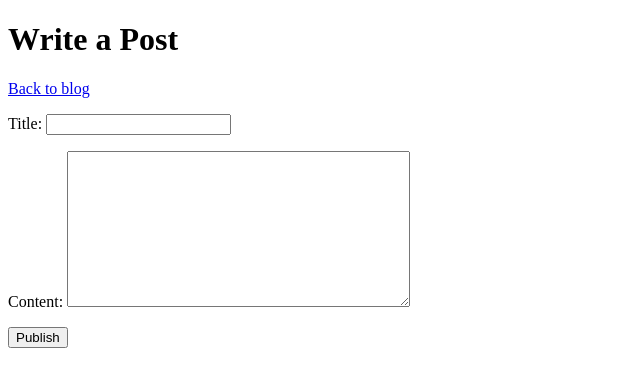
After one commit to kraastian3-sudo/CybsecCourseProject1, a Django app: page /post/new/ in a window 1280 px wide. The commit adds this page. Shown: the top 387 px of the page, without its empty margins (0-640 px from the left). Run offline with Django 5.2, Linux system fonts and the light colour scheme; the visitor is signed in with stand-in values (Sample User, id 1).

Commit message:
users can now create posts

```diff
--- a/app/forms.py
+++ b/app/forms.py
@@ -1,8 +1,15 @@
 from django.contrib.auth.forms import UserCreationForm
 from django.contrib.auth.models import User
+from django.forms import ModelForm
+from .models import Post
 
 
 class RegisterForm(UserCreationForm):
     class Meta:
         model = User
         fields = ("username", "password1", "password2")
+
+class PostForm(ModelForm):
+    class Meta:
+        model = Post
+        fields = ("title", "content")
--- a/app/models.py
+++ b/app/models.py
@@ -1,8 +1,14 @@
 from django.db import models
+from  django.conf import settings
 
 # Create your models here.
 
 class Post(models.Model):
+    author = models.ForeignKey(
+        settings.AUTH_USER_MODEL,
+        on_delete=models.CASCADE,
+        related_name="posts"
+    )
     title = models.CharField(max_length=100)
     content = models.TextField()
     created_time = models.DateTimeField(auto_now_add=True)
--- /dev/null
+++ b/app/templates/blog/post_form.html
@@ -0,0 +1,24 @@
+<!DOCTYPE html>
+<html lang="en">
+<head>
+    <meta charset="UTF-8">
+    <title>Write a Post - My Blog</title>
+</head>
+<body>
+    <header>
+        <h1>Write a Post</h1>
+
+        <a href="{% url 'post_list' %}">Back to blog</a>
+    </header>
+
+    <main>
+        <form method="post">
+            {% csrf_token %}
+
+            {{ form.as_p }}
+
+            <button type="submit">Publish</button>
+        </form>
+    </main>
+</body>
+</html>
--- a/app/templates/blog/post_list.html
+++ b/app/templates/blog/post_list.html
@@ -15,6 +15,8 @@
                 {% csrf_token %}
                 <button type="submit">Logout</button>
             </form>
+
+            <a href="{% url 'post_create' %}">Create post</a>
         {% else %}
             <a href="{% url 'login' %}">Login</a>
             |
--- a/app/urls.py
+++ b/app/urls.py
@@ -7,4 +7,5 @@ urlpatterns = [
     path("", views.post_list, name="post_list"),
     path("post/<int:pk>/", views.post_detail, name="post_detail"),
     path("accounts/register/", views.register, name="register"),
+    path("post/new/", views.create_post, name="post_create")
 ]
--- a/app/views.py
+++ b/app/views.py
@@ -1,9 +1,10 @@
 from django.shortcuts import get_object_or_404, render, redirect
 from django.contrib.auth import login
+from django.contrib.auth.decorators import login_required
 # Create your views here.
 
 from .models import Post
-from .forms import RegisterForm
+from .forms import RegisterForm, PostForm
 
 def post_list(request):
     posts = Post.objects.all().order_by("-created_time")
@@ -25,3 +26,18 @@ def register(request):
         form = RegisterForm
 
     return render(request, "registration/register.html", {"form": form})
+
+@login_required
+def create_post(request):
+    if request.method == "POST":
+        form = PostForm(request.POST)
+
+        if form.is_valid():
+            post = form.save(commit=False)
+            post.author = request.user
+            post.save()
+            return redirect("post_detail", pk=post.pk)
+    else:
+        form = PostForm()
+
+    return render(request, "blog/post_form.html", {"form": form})
```
Also changed, not shown: app/migrations/0001_initial.py.
